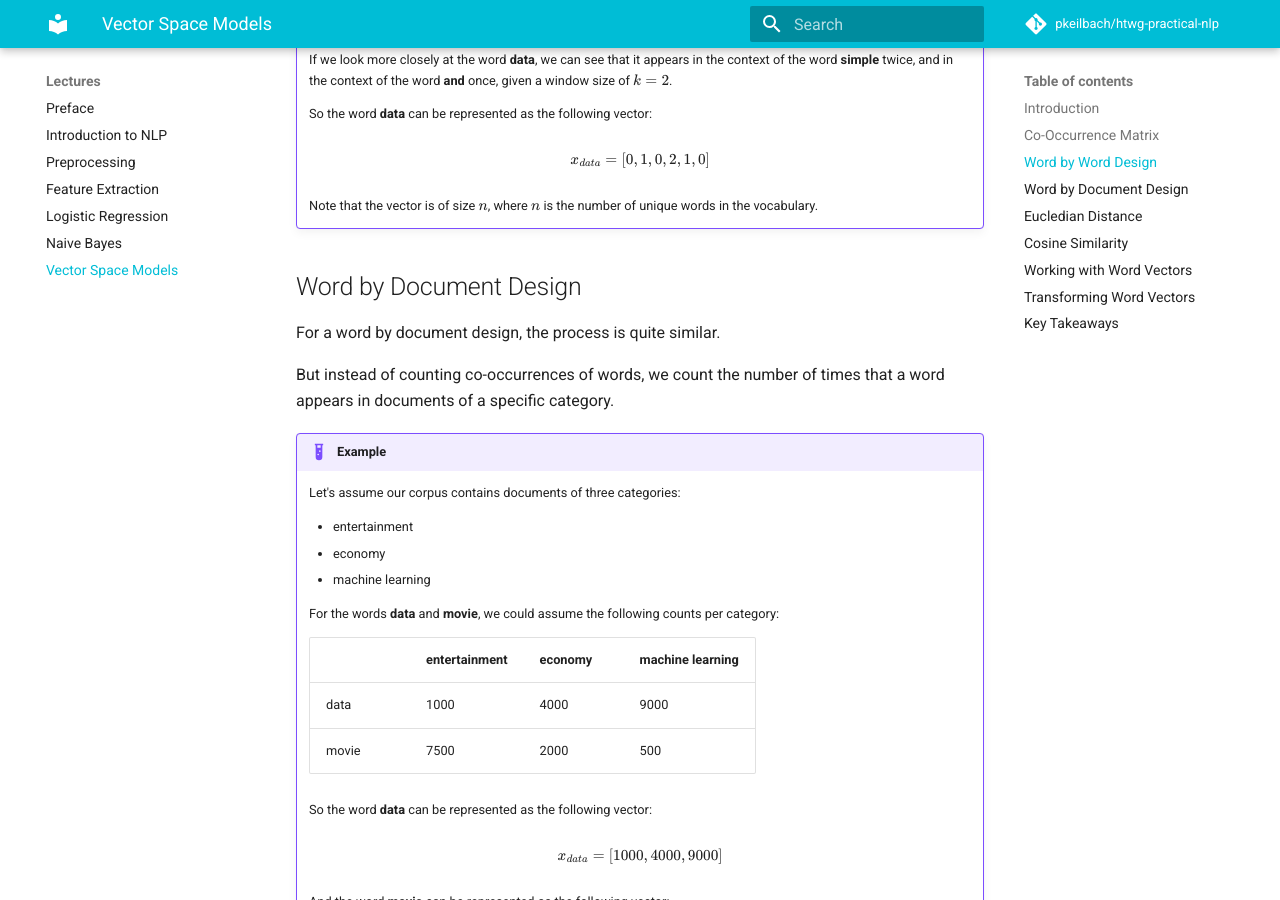
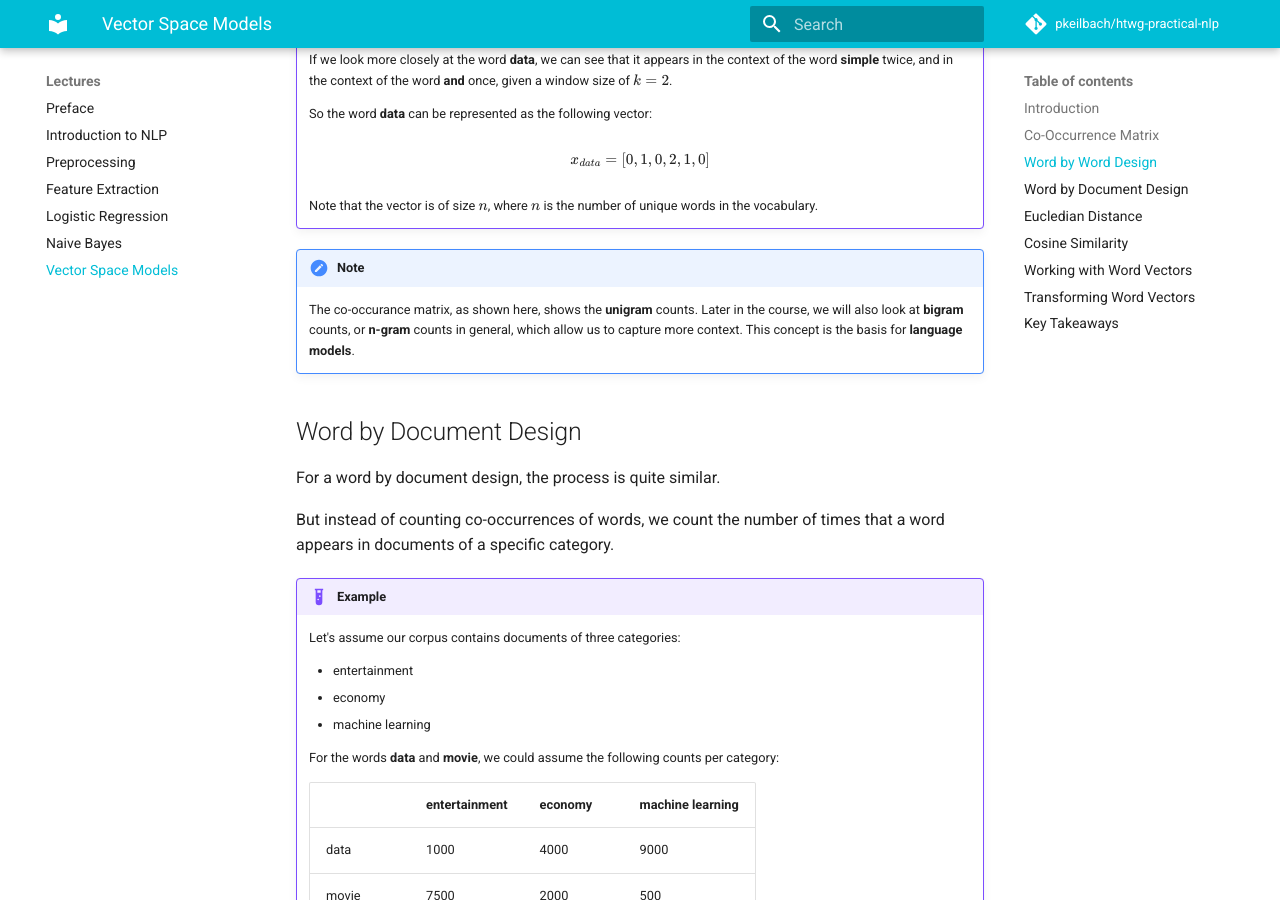
Before and after one commit to pkeilbach/htwg-practical-nlp, an MkDocs documentation site: the page built from docs/lectures/vector_space_models.md, in a window 1280 px wide and 900 px high, scrolled down 2557 px. Built offline with MkDocs 1.6.1 and Material for MkDocs 9.7.7, drawn with Linux system fonts in a browser that asks for light colours; emoji names are drawn with the system emoji font; comment, search, counter and statistics services are not loaded.

Commit message:
add reference to unigrams

```diff
--- a/docs/lectures/vector_space_models.md
+++ b/docs/lectures/vector_space_models.md
@@ -109,6 +109,10 @@ In the word by word design, the **co-occurrence matrix** counts the number of ti
     $$x_{data} = [0, 1, 0, 2, 1, 0]$$
 
     Note that the vector is of size $n$, where $n$ is the number of unique words in the vocabulary.
+
+!!! note
+
+    The co-occurance matrix, as shown here, shows the **unigram** counts. Later in the course, we will also look at **bigram** counts, or **n-gram** counts in general, which allow us to capture more context. This concept is the basis for **language models**.
 
 ## Word by Document Design
 
```
